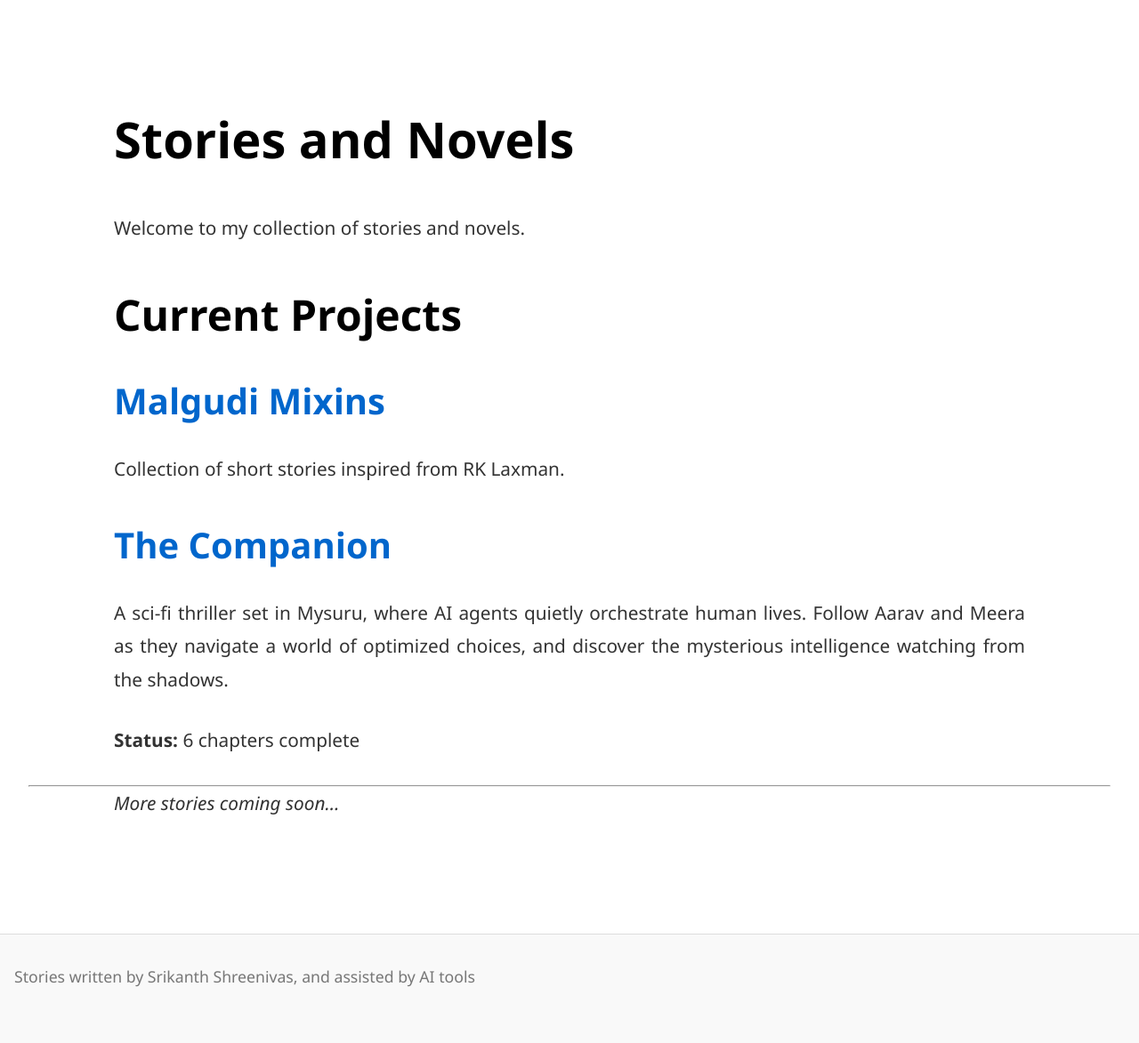
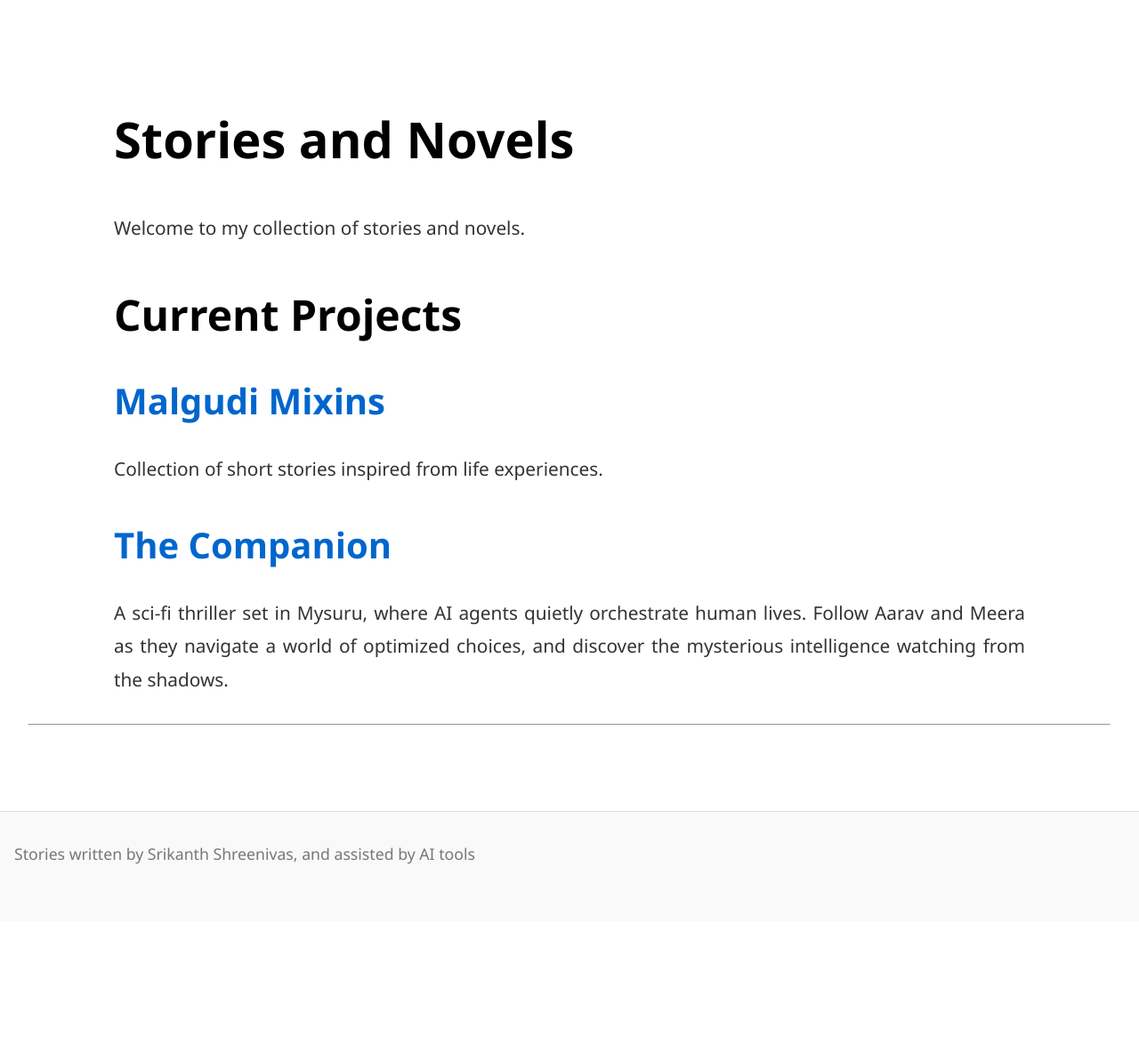
Before and after one commit to srikanthps/The-Companion, a Jekyll site: the page built from index.md, in a window 1280 px wide. Shown: the whole page at 89% size. Built offline with Jekyll 4.4.1, drawn with Linux system fonts in a browser that asks for light colours; our own code applies the rules of GitHub Pages for plain Markdown files; after the commit the page ends 1036 px from its top, so only the background shows below that.

Commit message:
Update index.md

```diff
--- a/index.md
+++ b/index.md
@@ -6,14 +6,10 @@ Welcome to my collection of stories and novels.
 
 ### [Malgudi Mixins](./Malgudi-Mixins/)
 
-Collection of short stories inspired from RK Laxman.
+Collection of short stories inspired from life experiences.
 
 ### [The Companion](./The-Companion/)
 
 A sci-fi thriller set in Mysuru, where AI agents quietly orchestrate human lives. Follow Aarav and Meera as they navigate a world of optimized choices, and discover the mysterious intelligence watching from the shadows.
 
-**Status:** 6 chapters complete
-
 ---
-
-*More stories coming soon...*
```
